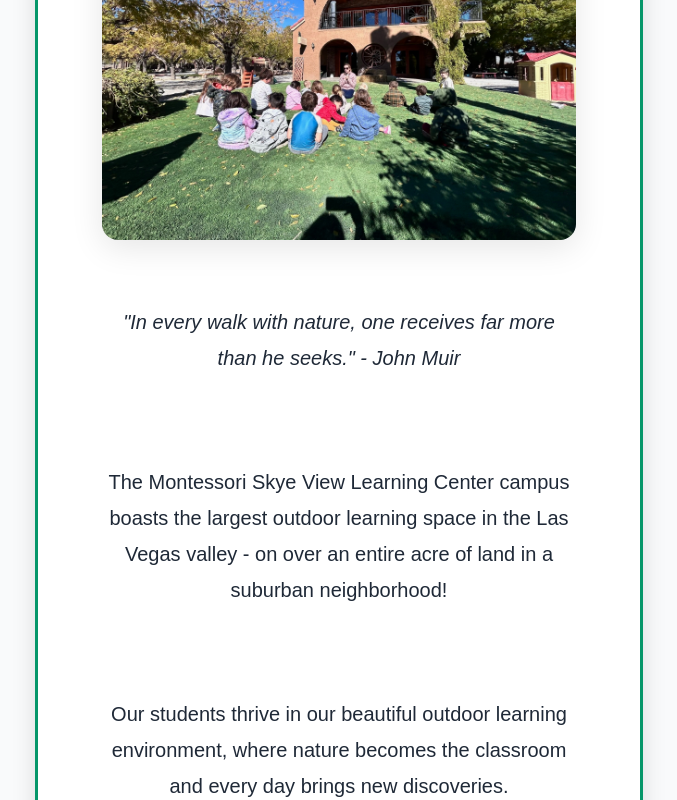
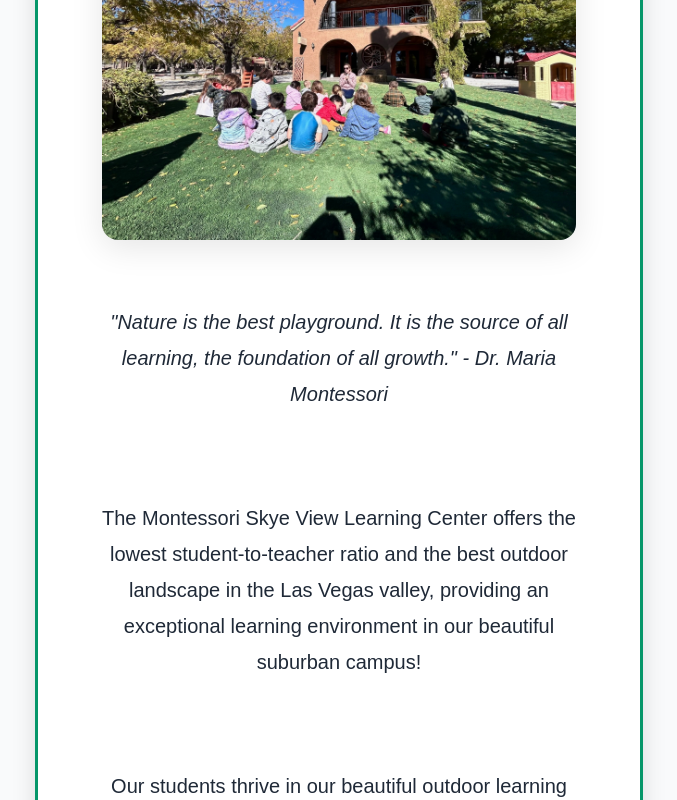
Before and after one commit to montessoriskyeview/school, a React (Create React App) app: page / in a window 1280 px wide. Shown: the part 2000-2800 px from the top of the page, without its empty margins (301-978 px from the left). Built offline with nearby package versions, Linux system fonts and the light colour scheme.

Commit message:
updaet home text

```diff
--- a/package.json
+++ b/package.json
@@ -37,7 +37,7 @@
     "deploy": "gh-pages -d build",
     "start": "react-scripts start",
     "build": "react-scripts build",
-    "test": "react-scripts test",
+    "test": "react-scripts test --watchAll=false",
     "test:mobile": "react-scripts test --testPathPattern=mobile --watchAll=false",
     "test:mobile:watch": "react-scripts test --testPathPattern=mobile",
     "test:coverage": "react-scripts test --coverage --watchAll=false",
--- a/src/components/appBar/AppBar.tsx
+++ b/src/components/appBar/AppBar.tsx
@@ -7,6 +7,7 @@ import MenuIcon from '@mui/icons-material/Menu';
 import { useState, useRef, useEffect } from 'react';
 import { DrawerContent } from './DrawerContent';
 import { EnrollmentButtons } from '../shared/EnrollmentButtons';
+import { Link } from 'react-router-dom';
 
 const drawerWidth = 240;
 
@@ -129,7 +130,25 @@ export const AppBar = () => {
               minHeight: { xs: 56, md: 'auto' }, // Match toolbar height on mobile
             }}
           >
-            Montessori Skye View
+            <Link
+              to="/"
+              style={{
+                textDecoration: 'none',
+                color: 'inherit',
+                display: 'flex',
+                alignItems: 'center',
+                justifyContent: 'inherit',
+                outline: 'none',
+              }}
+              onFocus={e => {
+                e.target.style.outline = 'none';
+              }}
+              onBlur={e => {
+                e.target.style.outline = 'none';
+              }}
+            >
+              Montessori Skye View
+            </Link>
           </Typography>
           <Box
             component="div"
--- a/src/views/Home.tsx
+++ b/src/views/Home.tsx
@@ -78,8 +78,8 @@ export const Home = () => {
             fontStyle: 'italic',
           }}
         >
-          "In every walk with nature, one receives far more than he seeks." -
-          John Muir
+          "Nature is the best playground. It is the source of all learning, the
+          foundation of all growth." - Dr. Maria Montessori
         </Typography>
         <Typography
           variant="body1"
@@ -91,9 +91,10 @@ export const Home = () => {
             marginTop: 'var(--spacing-md)',
           }}
         >
-          The Montessori Skye View Learning Center campus boasts the largest
-          outdoor learning space in the Las Vegas valley - on over an entire
-          acre of land in a suburban neighborhood!
+          The Montessori Skye View Learning Center offers the lowest
+          student-to-teacher ratio and the best outdoor landscape in the Las
+          Vegas valley, providing an exceptional learning environment in our
+          beautiful suburban campus!
         </Typography>
 
         <Typography
```
Also changed, not shown: 1 other file (tests, documents, lock files or other folders).
